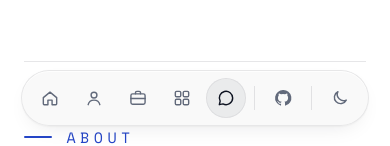
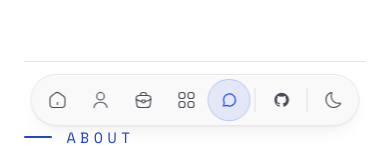
Before and after one commit to yash-189/yash-portfolio, a Next.js app: page / in a window 390 px wide. Shown: the part 702-848 px from the top of the page. Built offline with nearby package versions, Linux system fonts and the light colour scheme; no server answers.

Commit message:
feat(dock): compact frosted mobile dock with Iconsax icons
Tighter 52px phone dock with 4px inset, accent tinted active pill in light mode, softer touch magnify, and the classic email and contact icons.

```diff
--- a/src/app/components/Dock.tsx
+++ b/src/app/components/Dock.tsx
@@ -18,40 +18,40 @@ type Section = (typeof SECTIONS)[number];
 const stroke = {
   fill: "none",
   stroke: "currentColor",
-  strokeWidth: 1.7,
+  strokeWidth: 1.5,
   strokeLinecap: "round" as const,
   strokeLinejoin: "round" as const,
 };
 
 const icons: Record<string, ReactNode> = {
-  top: <path {...stroke} d="M4 11.5 12 5l8 6.5V19a1 1 0 0 1-1 1h-4.5v-5.5h-5V20H5a1 1 0 0 1-1-1z" />,
+  top: (
+    <g {...stroke}>
+      <path d="m9.02 2.84-5.39 4.2C2.73 7.74 2 9.23 2 10.36v7.41c0 2.32 1.89 4.22 4.21 4.22h11.58c2.32 0 4.21-1.9 4.21-4.21V10.5c0-1.21-.81-2.76-1.8-3.45l-6.18-4.33c-1.4-.98-3.65-.93-5 .12ZM12 17.99v-3" />
+    </g>
+  ),
   about: (
     <g {...stroke}>
-      <circle cx="12" cy="8.5" r="3.5" />
-      <path d="M5 20c.8-3.6 3.6-5.5 7-5.5s6.2 1.9 7 5.5" />
+      <path d="M12 12a5 5 0 1 0 0-10 5 5 0 0 0 0 10ZM20.59 22c0-3.87-3.85-7-8.59-7s-8.59 3.13-8.59 7" />
     </g>
   ),
   work: (
     <g {...stroke}>
-      <rect x="3.5" y="7" width="17" height="12.5" rx="2" />
-      <path d="M9 7V5.5A1.5 1.5 0 0 1 10.5 4h3A1.5 1.5 0 0 1 15 5.5V7M3.5 12.5h17" />
+      <path d="M8 22h8c4.02 0 4.74-1.61 4.95-3.57l.75-8C21.97 7.99 21.27 6 17 6H7c-4.27 0-4.97 1.99-4.7 4.43l.75 8C3.26 20.39 3.98 22 8 22ZM8 6v-.8C8 3.43 8 2 11.2 2h1.6C16 2 16 3.43 16 5.2V6" />
+      <path d="M14 13v1.02c0 1.09-.01 1.98-2 1.98-1.98 0-2-.88-2-1.97V13c0-1 0-1 1-1h2c1 0 1 0 1 1ZM21.65 11A16.484 16.484 0 0 1 14 14.02M2.62 11.27c2.25 1.54 4.79 2.47 7.38 2.76" />
     </g>
   ),
   skills: (
     <g {...stroke}>
-      <rect x="4" y="4" width="6.5" height="6.5" rx="1.5" />
-      <rect x="13.5" y="4" width="6.5" height="6.5" rx="1.5" />
-      <rect x="4" y="13.5" width="6.5" height="6.5" rx="1.5" />
-      <rect x="13.5" y="13.5" width="6.5" height="6.5" rx="1.5" />
+      <path d="M5 10h2c2 0 3-1 3-3V5c0-2-1-3-3-3H5C3 2 2 3 2 5v2c0 2 1 3 3 3ZM17 10h2c2 0 3-1 3-3V5c0-2-1-3-3-3h-2c-2 0-3 1-3 3v2c0 2 1 3 3 3ZM17 22h2c2 0 3-1 3-3v-2c0-2-1-3-3-3h-2c-2 0-3 1-3 3v2c0 2 1 3 3 3ZM5 22h2c2 0 3-1 3-3v-2c0-2-1-3-3-3H5c-2 0-3 1-3 3v2c0 2 1 3 3 3Z" />
     </g>
   ),
   contact: (
-    <g {...stroke}>
+    <g fill="none" stroke="currentColor" strokeWidth={1.7} strokeLinecap="round" strokeLinejoin="round">
       <path d="M20 12a8 8 0 0 1-11.6 7.1L4 20l1-4.2A8 8 0 1 1 20 12z" />
     </g>
   ),
   email: (
-    <g {...stroke}>
+    <g fill="none" stroke="currentColor" strokeWidth={1.7} strokeLinecap="round" strokeLinejoin="round">
       <rect x="3.5" y="5.5" width="17" height="13" rx="2" />
       <path d="m4 7 8 6 8-6" />
     </g>
@@ -64,11 +64,15 @@ const icons: Record<string, ReactNode> = {
   ),
   sun: (
     <g {...stroke}>
-      <circle cx="12" cy="12" r="4" />
-      <path d="M12 2.5v2M12 19.5v2M4.6 4.6l1.4 1.4M18 18l1.4 1.4M2.5 12h2M19.5 12h2M4.6 19.4 6 18M18 6l1.4-1.4" />
+      <path d="M12 18.5a6.5 6.5 0 1 0 0-13 6.5 6.5 0 0 0 0 13Z" />
+      <path d="m19.14 19.14-.13-.13m0-14.02.13-.13-.13.13ZM4.86 19.14l.13-.13-.13.13ZM12 2.08V2v.08ZM12 22v-.08.08ZM2.08 12H2h.08ZM22 12h-.08.08ZM4.99 4.99l-.13-.13.13.13Z" />
     </g>
   ),
-  moon: <path {...stroke} d="M19.5 14.5A7.5 7.5 0 0 1 9.5 4.5a7.5 7.5 0 1 0 10 10z" />,
+  moon: (
+    <g {...stroke}>
+      <path d="M2.03 12.42c.36 5.15 4.73 9.34 9.96 9.57 3.69.16 6.99-1.56 8.97-4.27.82-1.11.38-1.85-.99-1.6-.67.12-1.36.17-2.08.14C13 16.06 9 11.97 8.98 7.14c-.01-1.3.26-2.53.75-3.65.54-1.24-.11-1.83-1.36-1.3C4.41 3.86 1.7 7.85 2.03 12.42Z" />
+    </g>
+  ),
 };
 
 const LABELS: Record<Section, string> = {
@@ -176,13 +180,14 @@ function DockItem({
     if (!box || !Number.isFinite(x)) return 999;
     return x - box.x - box.width / 2;
   });
-  const scale = useSpring(useTransform(distance, [-70, 0, 70], [1, 1.22, 1]), {
+  const peak = typeof window !== "undefined" && window.matchMedia("(pointer: coarse)").matches ? 1.1 : 1.22;
+  const scale = useSpring(useTransform(distance, [-70, 0, 70], [1, peak, 1]), {
     stiffness: 420,
     damping: 28,
     mass: 0.2,
   });
 
-  const tone = lit ? "text-ink" : ctx.hovered === id ? "text-ink" : "text-ink-soft dark:text-ink/85";
+  const tone = lit ? "text-accent dark:text-ink" : ctx.hovered === id ? "text-ink" : "text-ink/75 md:text-ink-soft dark:text-ink/85";
 
   const inner = (
     <>
@@ -190,7 +195,7 @@ function DockItem({
         viewBox="0 0 24 24"
         aria-hidden
         style={{ scale }}
-        className={`relative z-10 size-5 md:size-4 transition-colors duration-200 ${tone} ${text ? "md:hidden" : ""}`}
+        className={`relative z-10 size-4.5 md:size-4 transition-colors duration-200 ${tone} ${text ? "md:hidden" : ""}`}
       >
         {children}
       </motion.svg>
@@ -209,7 +214,7 @@ function DockItem({
     <motion.div
       ref={ref}
       data-dock={id}
-      className={`relative h-10 shrink-0 md:h-8 ${text ? "w-10 md:w-auto md:px-3" : "w-10 md:w-8"} ${className}`}
+      className={`relative h-full shrink-0 md:h-8 ${text ? "w-10.75 md:w-auto md:px-3" : "w-10.75 md:w-8"} ${className}`}
       onPointerEnter={(e) => e.pointerType === "mouse" && ctx.setHovered(id)}
     >
       {text && (
@@ -221,7 +226,7 @@ function DockItem({
         <motion.span
           layoutId="dock-lit"
           transition={spring}
-          className="absolute inset-0 rounded-full bg-ink/6 ring-1 ring-ink/6 ring-inset dark:bg-ink/10 dark:ring-ink/15"
+          className="absolute inset-0 rounded-full bg-accent/10 ring-1 ring-accent/20 ring-inset dark:bg-ink/12 dark:ring-ink/15 md:dark:bg-ink/10"
         />
       )}
       {!lit && ctx.hovered === id && (
@@ -325,7 +330,7 @@ export function Dock() {
       initial={{ y: 12, opacity: 0 }}
       animate={{ y: 0, opacity: 1 }}
       transition={{ type: "spring", stiffness: 260, damping: 26 }}
-      className="glass-dock fixed top-5 left-6 z-50 hidden h-11 items-center rounded-full px-4 font-display text-base font-semibold tracking-tight text-ink backdrop-blur-sm backdrop-saturate-150 transition-colors hover:text-accent md:flex"
+      className="glass-dock fixed top-5 left-6 z-50 hidden h-11 items-center rounded-full px-4 font-display text-base font-semibold tracking-tight text-ink backdrop-blur-[20px] backdrop-saturate-[1.8] transition-colors hover:text-accent md:flex"
     >
       Y.S.
     </motion.a>
@@ -360,7 +365,7 @@ export function Dock() {
         if (e.target === e.currentTarget) e.preventDefault();
       }}
       style={{ touchAction: "none" }}
-      className="glass-dock flex h-14 items-center backdrop-blur-sm backdrop-saturate-150 gap-1 rounded-full px-2 md:h-11 md:gap-0.5 md:px-1.5 select-none sm:gap-1.5"
+      className="glass-dock flex h-13 items-center gap-0 rounded-full p-1 backdrop-blur-[20px] backdrop-saturate-[1.8] select-none md:h-11 md:gap-0.5 md:px-1.5 md:py-0"
     >
       <LayoutGroup>
         {SECTIONS.map((id) => (
```
